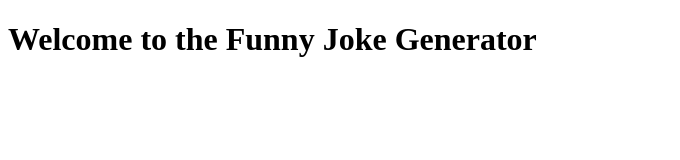
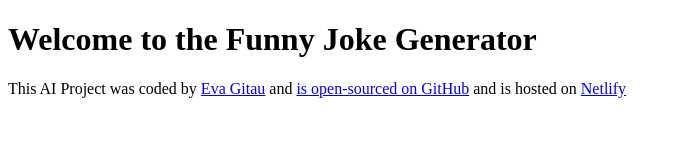
Before and after one commit to GitauEva/funny-poem-generator, a plain HTML site: page index.html in a window 1280 px wide. Shown: the whole page, without its empty margins (0-680 px from the left). Drawn offline with Linux system fonts and the light colour scheme.

```diff
--- a/index.html
+++ b/index.html
@@ -8,6 +8,17 @@
   </head>
   <body>
     <h1>Welcome to the Funny Joke Generator</h1>
+    <footer>
+      This AI Project was coded by
+      <a href="https://github.com/GitauEva">Eva Gitau</a> and
+      <a href="https://github.com/GitauEva/funny-poem-generator"
+        >is open-sourced on GitHub</a
+      >
+      and is hosted on
+      <a href="https://ai-funny-joke-generator.netlify.app/" target="_blank"
+        >Netlify</a
+      >
+    </footer>
     <script src="scripts/script.js"></script>
   </body>
 </html>
```
